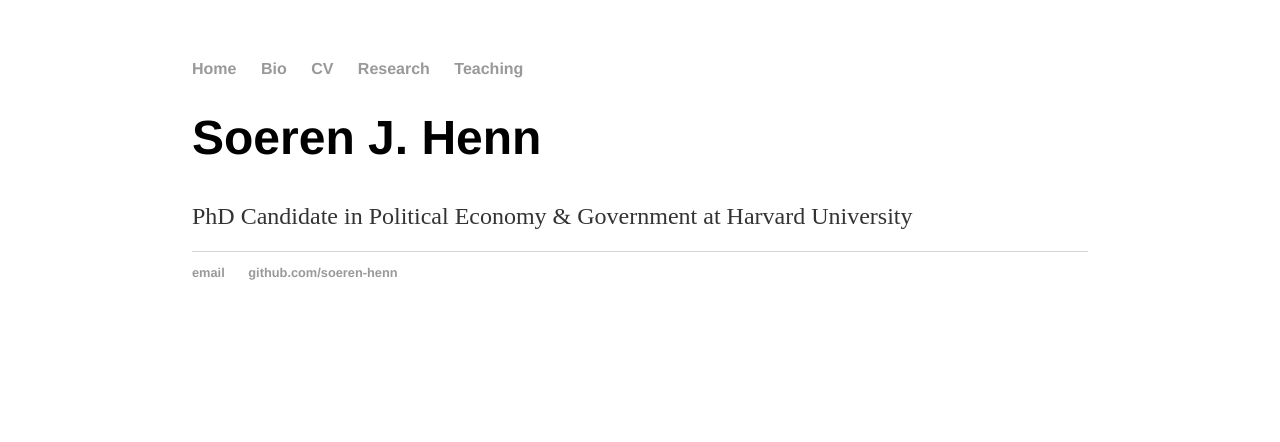
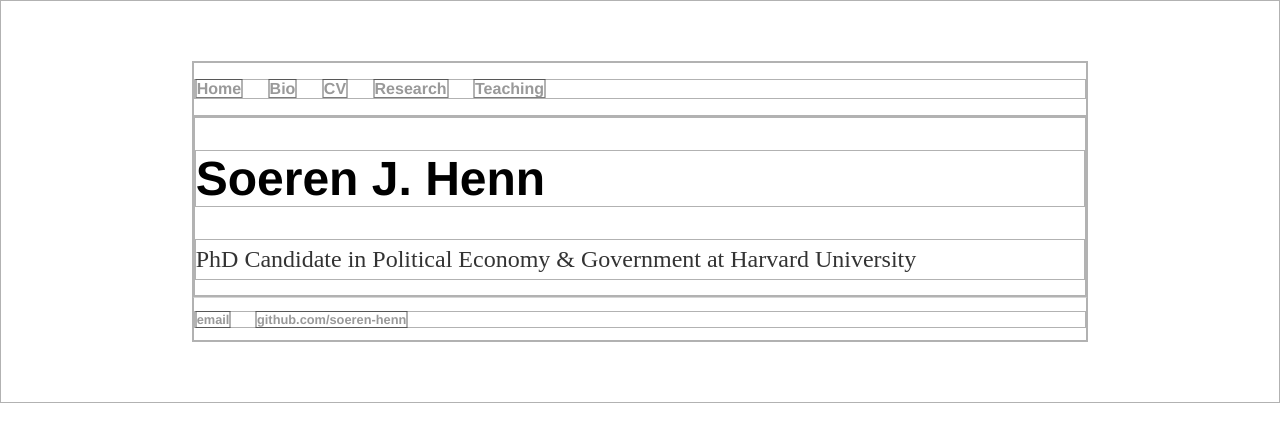
Before and after one commit to soeren-henn/soeren-henn.github.io, a Jekyll site: the page built from index.html, in a window 1280 px wide. Shown: the top 442 px of the page. Built offline with Jekyll 4.4.1, drawn with Linux system fonts in a browser that asks for light colours.

Commit message:
Update main.css

```diff
--- a/css/main.css
+++ b/css/main.css
@@ -43,3 +43,17 @@ ul.posts {
 ul.posts li {
     list-style: none;
 }
+
+img {
+    max-width: 100%;
+    max-height: 100%;
+}
+
+* {
+  border: 1px solid rgba(0, 0, 0, 0.3);
+}
+
+#photo {
+  height: 100px;
+  width: 100px;
+}
```
